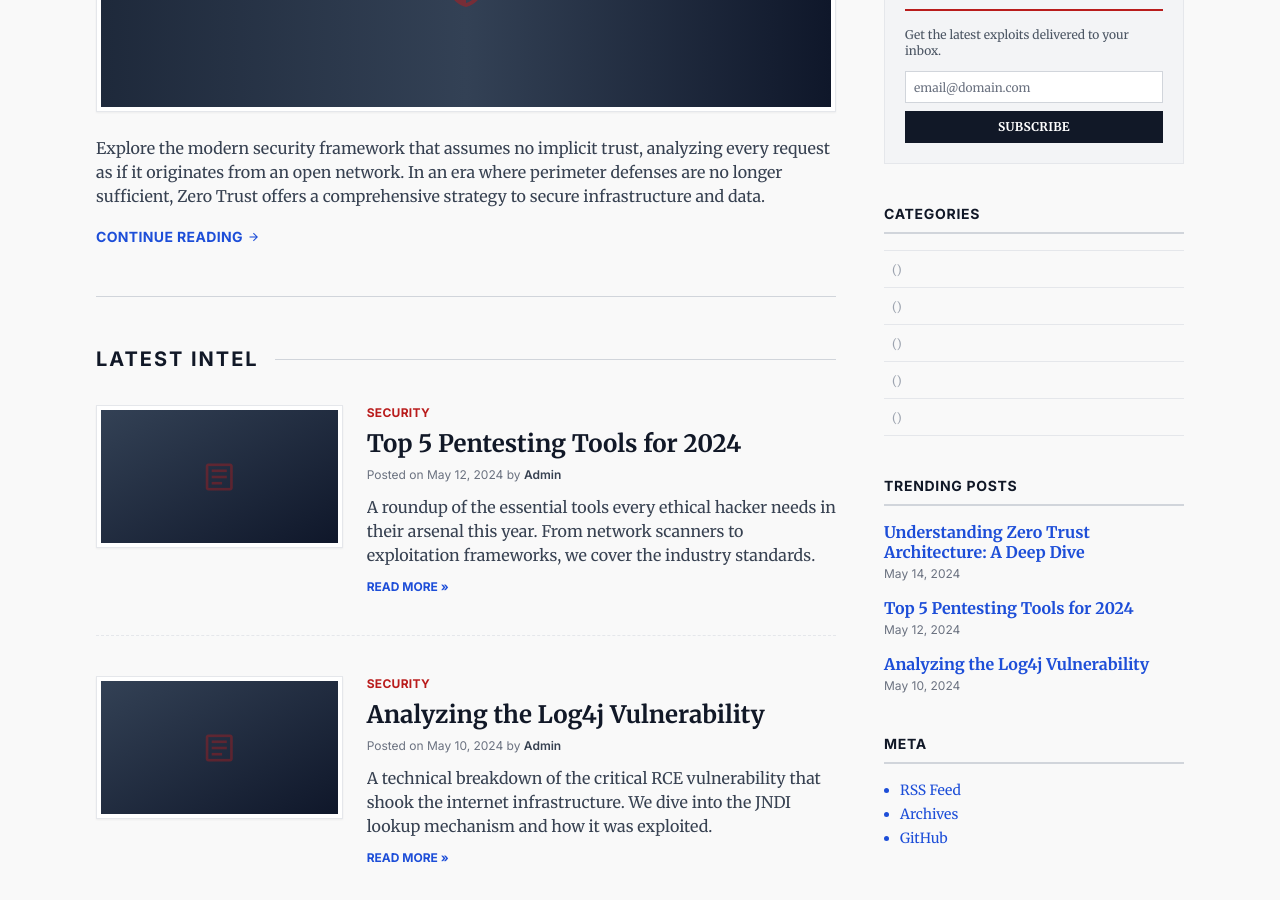
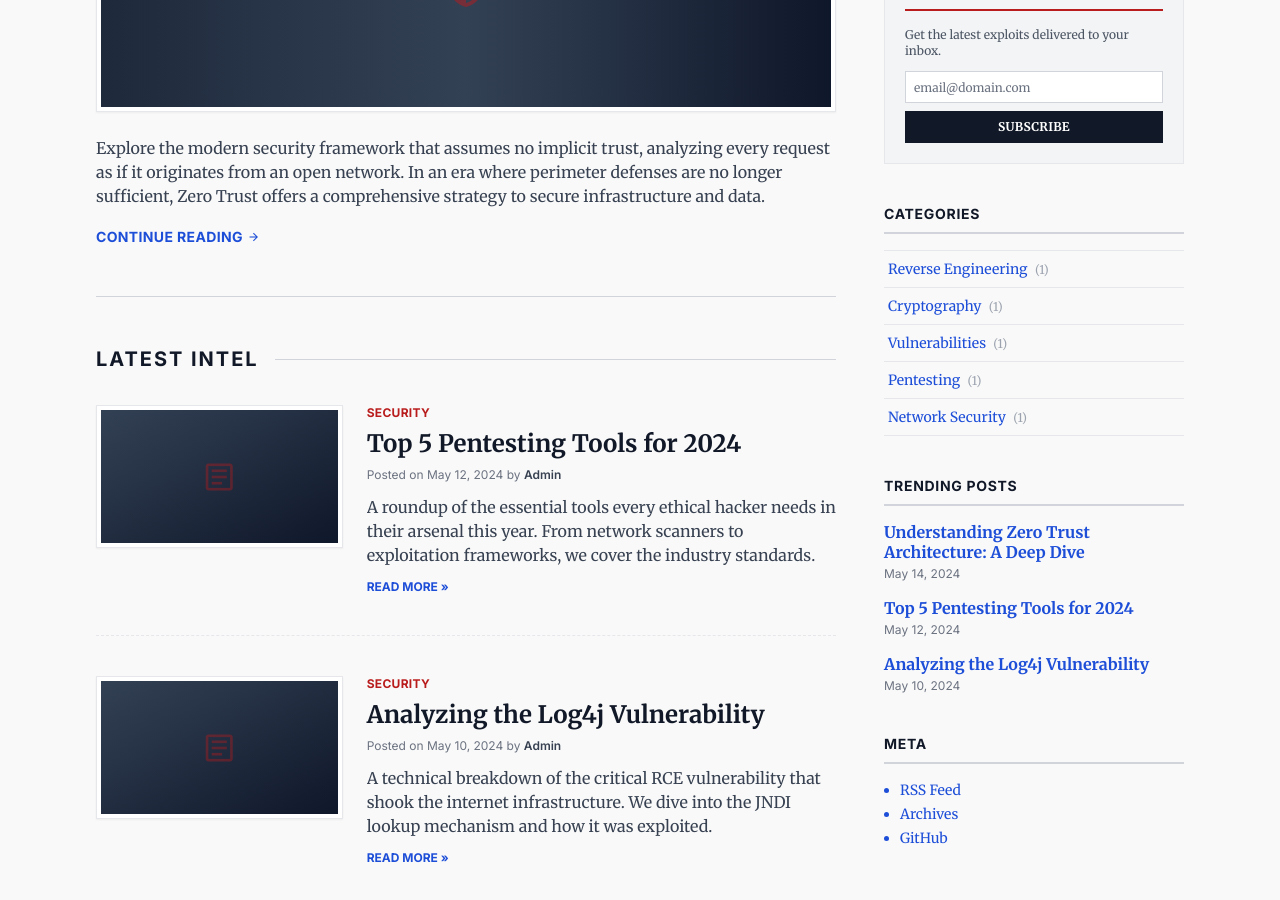
Before and after one commit to mda1125/bytesizedsecurity, a Jekyll site: the page built from index.html, in a window 1280 px wide and 900 px high, scrolled down 418 px. Built offline with Jekyll 4.4.1, drawn with Linux system fonts in a browser that asks for light colours; nearby versions of some CDN libraries; some of the changed lines change nothing that is shown.

Commit message:
Fix categories sidebar to use Jekyll's built-in categories

```diff
--- a/_config.yml
+++ b/_config.yml
@@ -13,23 +13,6 @@ linkedin_username: "bytesizedsecurity"
 #instagram_username: username
 #pinterest_username: username
 #youtube_username: username
-
-# Categories for sidebar
-categories:
-  - name: "Network Security"
-    count: 12
-  - name: "Malware Analysis"
-    count: 8
-  - name: "CTFs & Wargames"
-    count: 5
-  - name: "Web Security"
-    count: 24
-  - name: "DevSecOps"
-    count: 3
-  - name: "Cryptography"
-    count: 7
-  - name: "Blue Team"
-    count: 15
 
 #########################################################################################
 ######### Nothing below needs to be changed (unless you know what you're doing) #########
--- a/_includes/sidebar.html
+++ b/_includes/sidebar.html
@@ -23,7 +23,7 @@
     <h3 class="font-sans font-bold text-sm uppercase tracking-wider text-gray-900 border-b-2 border-gray-300 pb-2 mb-4">Categories</h3>
     <ul class="flex flex-col text-sm divide-y divide-gray-200 border-t border-b border-gray-200">
       {% for category in site.categories %}
-      <li><a class="block py-2 text-link hover:text-primary hover:underline hover:bg-gray-50 px-1" href="{{ '/archive' | relative_url }}#{{ category.name | slugify }}">{{ category.name }} <span class="text-gray-400 text-xs ml-1">({{ category.count }})</span></a></li>
+      <li><a class="block py-2 text-link hover:text-primary hover:underline hover:bg-gray-50 px-1" href="{{ '/archive' | relative_url }}#{{ category[0] | slugify }}">{{ category[0] }} <span class="text-gray-400 text-xs ml-1">({{ category[1].size }})</span></a></li>
       {% endfor %}
     </ul>
   </div>
```
